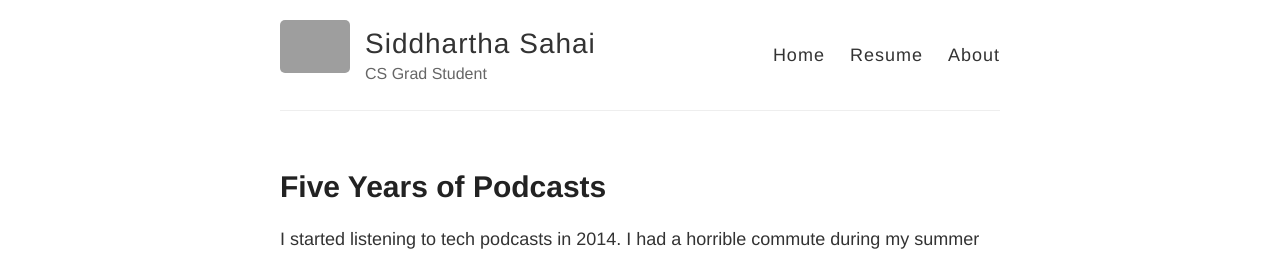
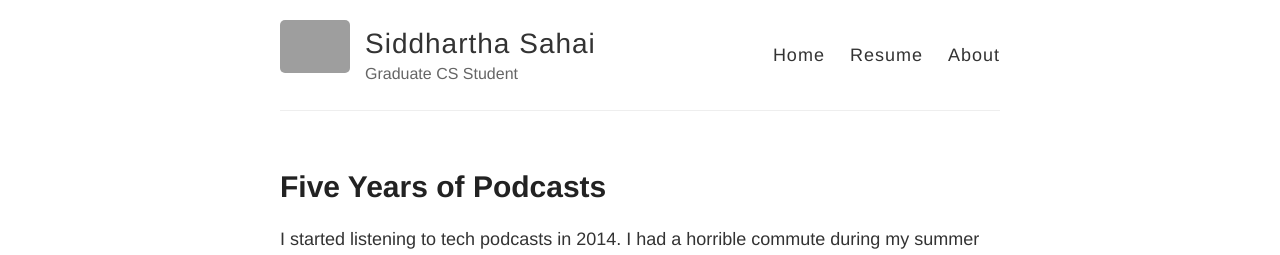
Before and after one commit to sidthekidder/sidthekidder.github.io, a Jekyll site: the page built from index.html, in a window 1280 px wide. Shown: the top 255 px of the page. Built offline with Jekyll 4.4.1, drawn with Linux system fonts in a browser that asks for light colours; grey boxes are pictures that could not be loaded.

Commit message:
trigger rebuild

```diff
--- a/_config.yml
+++ b/_config.yml
@@ -6,7 +6,7 @@
 name: Siddhartha Sahai
 
 # Short bio or description (displayed in the header)
-description: CS Grad Student
+description: Graduate CS Student
 
 # URL of your avatar or profile pic (you could use your GitHub profile pic)
 avatar: https://pbs.twimg.com/profile_images/2280830670/lk75aa35oj4agoo4vjfw_400x400.jpeg
```
Also changed, not shown: 1 other file.
